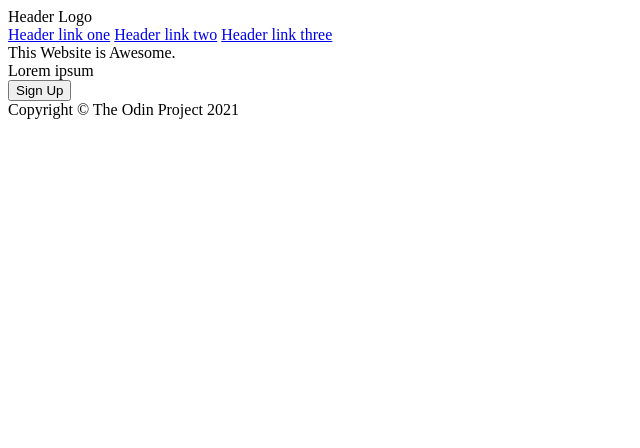
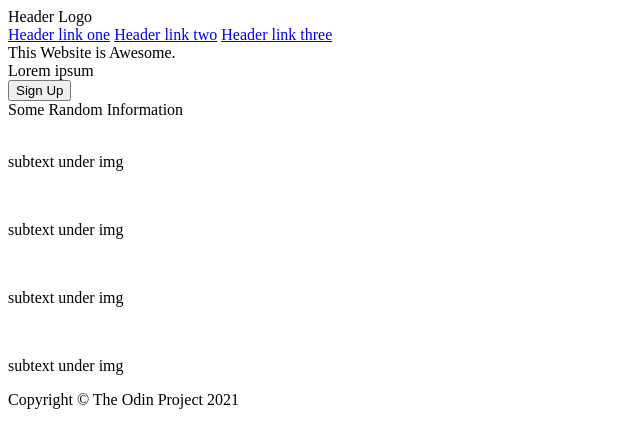
Before and after one commit to ingrid-01/odin-landing-page, a plain HTML site: page index.html in a window 1280 px wide. Shown: the whole page, without its empty margins (0-640 px from the left). Drawn offline with Linux system fonts and the light colour scheme.

Commit message:
Add main section, 4 cards

```diff
--- a/index.html
+++ b/index.html
@@ -24,6 +24,32 @@
 
     </div>
 
+    <div class="main-container">
+        <div class="main-header">Some Random Information</div>
+        <div class="cards">
+            <div class="card-one">
+                <img src="#" alt="">
+                <p>subtext under img</p>
+            </div>
+
+            <div class="card-two">
+                <img src="#" alt="">
+                <p>subtext under img</p>
+            </div>
+
+            <div class="card-three">
+                <img src="#" alt="">
+                <p>subtext under img</p>
+            </div>
+
+            <div class="card-four">
+                <img src="#" alt="">
+                <p>subtext under img</p>
+            </div>
+        </div>
+    </div>
+
     <div class="footer">Copyright &#169; The Odin Project 2021</div>
+
 </body>
 </html>
```
